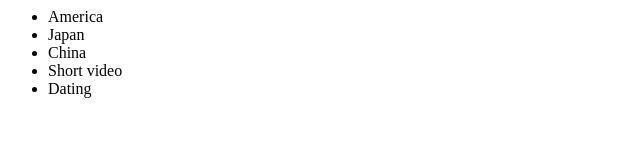
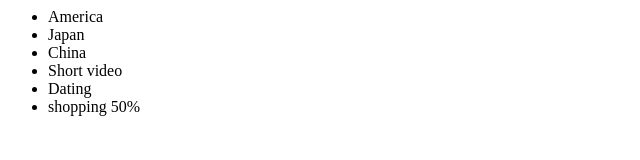
Before and after one commit to stanleyyylau/phub, a plain HTML site: page index.html in a window 1280 px wide. Shown: the whole page, without its empty margins (0-640 px from the left). Drawn offline with Linux system fonts and the light colour scheme.

Commit message:
shopping feature 50% done

```diff
--- a/index.html
+++ b/index.html
@@ -4,4 +4,5 @@
 	<li>China</li>
 	<li>Short video</li>
 	<li>Dating</li>
+	<li>shopping 50%</li>
 </ul>
```
